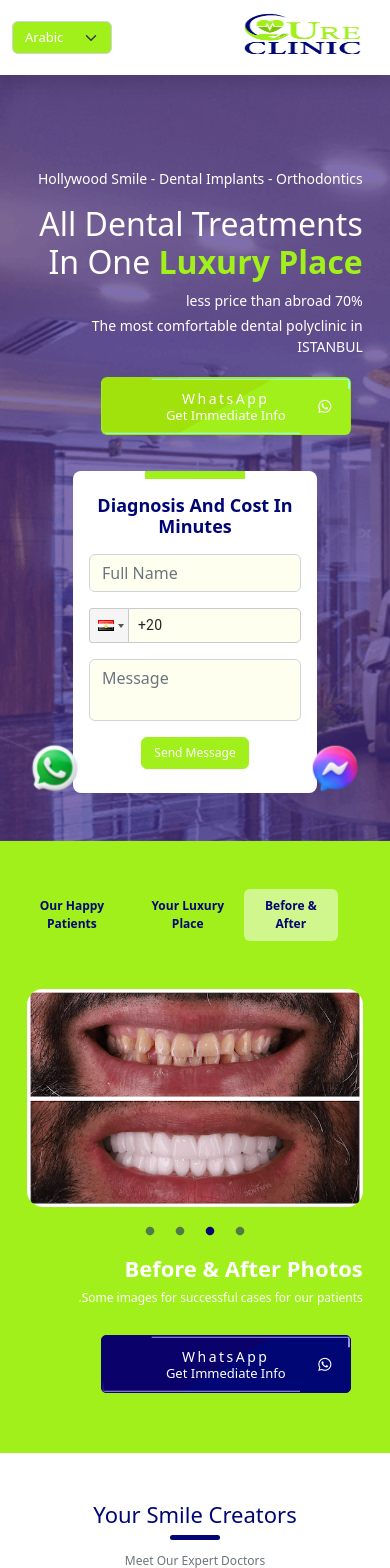
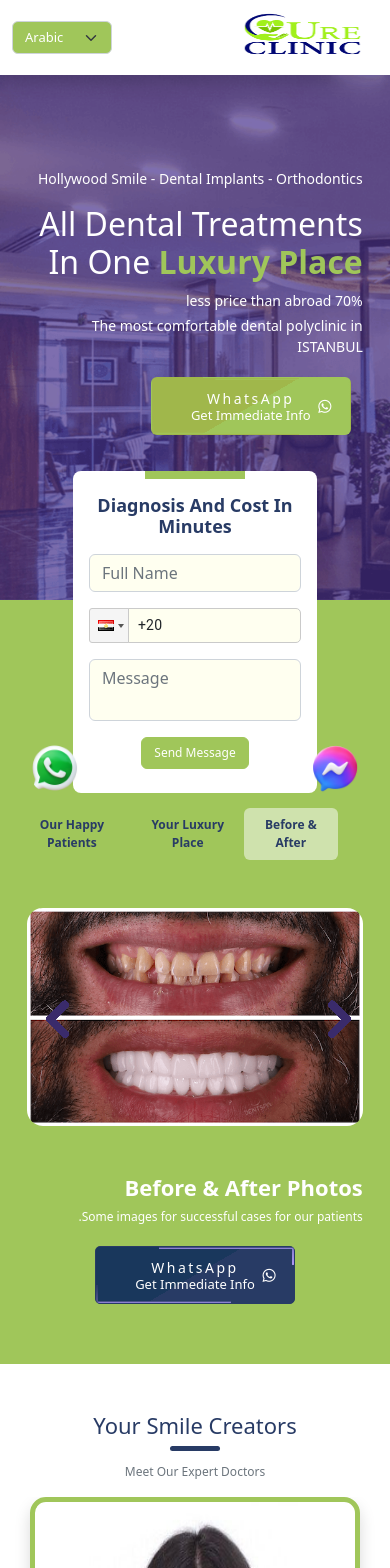
Before and after one commit to Ahmedrashed1619/DentSpa, a React (Create React App) app: page / in a window 390 px wide. Shown: the top 1568 px of the page. Built offline with nearby package versions, Linux system fonts and the light colour scheme.

Commit message:
update style some classes

```diff
--- a/src/App.scss
+++ b/src/App.scss
@@ -2,9 +2,12 @@
 
 :root {
     // --mainColor: rgba(32, 187, 175, 1);
-    --mainColor: #a1f01b;
+    // --mainColor: #a1f01b;
+    --mainColor: #a0c65a;
+    // --mainColor: #82a73f;
     // --secondColor: #3a2b6b;
-    --secondColor: #000674;
+    // --secondColor: #000674;
+    --secondColor: #283b65;
     --white: #fff;
     --black: #000;
     --transparent: transparent;
@@ -272,11 +275,28 @@ header .caption h1 {
     }
 }
 
-@media screen and (max-width: 500px) {
+@media screen and (max-width: 600px) {
+    header {
+        min-height: 600px;
+        height: 600px;
+    }
+
     header .caption h1 {
         width: 100%;
         font-size: 2rem !important;
     }
+
+    #rashed.second-sec {
+        padding-top: 13rem !important;
+    }
+}
+
+
+@media screen and (max-width: 500px) {
+    header .caption h1 {
+        // width: 100%;
+        font-size: 2rem !important;
+    }
 }
 
 @media screen and (max-width: 380px) {
@@ -293,7 +313,7 @@ header .caption h1 {
 /* section */
 
 #rashed .special-sec {
-    transform: translateY(-45%);
+    transform: translateY(-50%);
 }
 
 @media screen and (max-width: 768px) {
@@ -363,6 +383,14 @@ header .caption h1 {
 #rashed .caption-tab button:hover {
     color: var(--secondColor);
     background-color: var(--transparent);
+}
+
+@media screen and (max-width: 767px) {
+    #rashed .caption-tab button {
+        margin-left: auto;
+        margin-right: auto;
+        display: block;
+    }
 }
 
 
@@ -434,7 +462,8 @@ header .caption h1 {
         }
 
         .play {
-            background-color: #3a2b6b;
+            // background-color: #3a2b6b;
+            background-color: var(--secondColor);
             top: 50%;
             left: 50%;
             transform: translate(-50%, -50%);
@@ -494,14 +523,14 @@ header .caption h1 {
             h3 {
                 color: #ffffff;
                 letter-spacing: -.5px;
-                font-size: 32px;
+                // font-size: 32px;
                 line-height: 34px;
                 font-weight: 500;
-                margin-bottom: 18px;
+                // margin-bottom: 18px;
                 margin-top: 0;
 
                 @media screen and (max-width:400px) {
-                    font-size: 23px;
+                    // font-size: 23px;
 
                 }
             }
@@ -515,7 +544,8 @@ header .caption h1 {
             button {
                 border: none;
                 // background: rgba(32, 187, 175, 0.95);
-                background: linear-gradient(-30deg, #a1f01b 50%, #a1e10c 50%);
+                // background: linear-gradient(-30deg, var(--mainColor) 50%, #a1e10c 50%);
+                background: linear-gradient(-30deg, var(--mainColor) 50%, #a0b74b  50%);
                 color: #ffffff;
                 display: inline-block;
                 text-align: center;
@@ -548,7 +578,8 @@ header .caption h1 {
                 }
 
                 .play {
-                    background-color: #3a2b6b;
+                    // background-color: #3a2b6b;
+                    background-color: var(--secondColor);
                     top: 50%;
                     left: 50%;
                     transform: translate(-50%, -50%);
@@ -607,6 +638,10 @@ header .caption h1 {
                 }
             }
         }
+
+        @media screen and (max-width:650px) {
+            padding: 70px 0;
+        }
     }
 
     .virus-3 {
@@ -734,7 +769,7 @@ header .caption h1 {
 
 
     .smile .layer-smile {
-        top: 80%;
+        top: 75%;
         left: 0;
         right: 0;
         bottom: 0;
@@ -825,8 +860,8 @@ header .caption h1 {
     }
 
     .animated-button1 {
-        // background: linear-gradient(-30deg, #402d75 50%, #3a296c 50%) !important;
-        background: linear-gradient(-30deg, #000674 50%, #0a016b 50%);
+        // background: linear-gradient(-30deg, var(--secondColor) 50%, #3a296c 50%) !important;283b65
+        background: linear-gradient(-30deg, var(--secondColor) 50%, #19375c 50%);
     }
 
 }
@@ -875,19 +910,19 @@ header .caption h1 {
         border: 0;
         background: rgba(58, 43, 107, 0.04);
         border-radius: 20px;
-        padding: 2.5rem 4.5rem;
+        padding: 25px;
         display: flex;
         justify-content: center;
         align-items: center;
         margin-top: 50px;
 
-        img {
-            width: 150px;
-
-            @media screen and (max-width:767px) {
-                width: 70% !important;
-            }
-        }
+        // img {
+        //     width: 150px;
+
+        //     @media screen and (max-width:767px) {
+        //         width: 70% !important;
+        //     }
+        // }
     }
 }
 
@@ -1245,6 +1280,12 @@ footer form button:hover {
 @media screen and (max-width: 400px) {
     #rashed2 .member .caption-member p {
         font-size: 10px;
+    }
+}
+
+@media screen and (max-width:991.9px) {
+    .special-reverse {
+        flex-direction: column-reverse !important;
     }
 }
 
@@ -1614,7 +1655,8 @@ input {
 .animated-button1.whats.fix-whats span:nth-child(2),
 .animated-button1.whats.fix-whats span:nth-child(3),
 .animated-button1.whats.fix-whats span:nth-child(4) {
-    background: linear-gradient(to bottom, rgba(43, 8, 8, 0), #af98f5);
+    // background: linear-gradient(to bottom, rgba(43, 8, 8, 0), #af98f5);
+    background: linear-gradient(to bottom, var(--secondColor), #af98f5);
 }
 
 .animated-button1.whats.fix-whats3 span:nth-child(1),
@@ -1625,7 +1667,8 @@ input {
 .animated-button1.whats.hidden-xs.fix-whats span:nth-child(2),
 .animated-button1.whats.hidden-xs.fix-whats span:nth-child(3),
 .animated-button1.whats.hidden-xs.fix-whats span:nth-child(4) {
-    background: linear-gradient(to bottom, rgba(43, 8, 8, 0), #97fff8);
+    // background: linear-gradient(to bottom, rgba(43, 8, 8, 0), #97fff8);
+    background: linear-gradient(to bottom, rgba(43, 8, 8, 0), var(--mainColor));
 }
 
 .animated-button1 {
@@ -1633,21 +1676,32 @@ input {
     background: linear-gradient(-30deg, rgb(61, 11, 11) 50%, rgb(43, 8, 8) 50%);
     margin-top: 20px !important ;
     margin-top: 0;
-    color: #fff;
+    // color: #fff;
     box-shadow: none;
     height: 58px !important;
     width: 250px !important;
+    // margin-right: auto;
+    // margin-left: auto;
     color: white !important;
+}
+
+@media screen and (max-width: 600px) {
+    .animated-button1 {
+        width: 200px !important;
+        padding: 12px 20px !important;
+    }
 }
 
 .fix-whats {
     // background: linear-gradient(-30deg, #402d75 50%, #3a296c 50%);
-    background: linear-gradient(-30deg, #000674 50%, #0a016b 50%);
+    // background: linear-gradient(-30deg, var(--secondColor) 50%, #0a016b 50%);
+    background: linear-gradient(-30deg, var(--secondColor) 50%, #19375c 50%);
 }
 
  .fix-whats3 {
-    // background: linear-gradient(-30deg, #06cabd 50%, #06bbaf 50%);
-    background: linear-gradient(-30deg, #a1f01b 50%, #a1e10c 50%);
+    // background: linear-gradient(-30deg, var(--mainColor) 50%, #06bbaf 50%);
+    // background: linear-gradient(-30deg, var(--mainColor) 50%, #a1e10c 50%);
+    background: linear-gradient(-30deg, var(--mainColor) 50%, #a0b74b 50%);
 }
 
 .dtc p {
@@ -1675,5 +1729,73 @@ input {
 }.whats.fix-whats2, .whats.fix-whats {
     border-radius: 5px !important;
     // background: linear-gradient(-30deg, #402d75 50%, #3a296c 50%) !important;
-    background: linear-gradient(-30deg, #000674 50%, #0a016b 50%);
-}
+    // background: linear-gradient(-30deg, var(--secondColor) 50%, #0a016b 50%);
+    background: linear-gradient(-30deg, var(--secondColor) 50%, #19375c 50%);
+}
+
+
+.slick-prev {
+    transform: translateY(-100%) !important;
+    z-index: 1;
+    right: 5% !important;
+    left: auto !important;
+}
+
+.slick-next {
+    transform: translateY(-100%) !important;
+    z-index: 1;
+    left: 5% !important;
+    right: auto !important;
+}
+
+
+.slick-prev:before {
+    content: url(./img/chevron-right-solid.png) !important;
+    // font-size: 50px;
+    // font-weight: 700;
+    opacity: 1 !important;
+    // color: var(--secondColor);
+}
+
+.slick-next:before {
+    content: url(./img/chevron-left-solid.png) !important;
+    opacity: 1 !important;
+}
+
+
+.special-reverce-heading-sm {
+    display: none;
+}
+
+.special-reverce-heading-lg {
+    display: block;
+}
+
+@media screen and (max-width: 991.9px) {
+    .special-reverce-heading-sm {
+        display: block;
+    }
+
+    .special-reverce-heading-lg {
+        display: none;
+    }
+}
+
+
+@media screen and (max-width: 991px) {
+    .play {
+        width: 60px !important;
+        height: 60px !important;
+    }
+}
+
+@media screen and (max-width: 500px) {
+    .play {
+        width: 50px !important;
+        height: 50px !important;
+    }
+}
+
+.special-tab {
+    white-space: nowrap;
+}
--- a/src/Home.jsx
+++ b/src/Home.jsx
@@ -17,6 +17,7 @@ import doctor3 from './img/doctor3.jpg';
 import doctor4 from './img/doctor4.jpg';
 import doctor5 from './img/doctor5.jpg';
 import Member from './Member';
+// import $ from 'jquery';
 // import { BsWhatsapp } from 'react-icons/bs';
 // import img from './img/pendemic-video.png'
 
@@ -43,8 +44,8 @@ export default function Home({ val }) {
   };
 
   const slider1 = {
-    dots: true,
-    arrows: false,
+    dots: false,
+    arrows: true,
     infinite: true,
     // centerMode: true,
     slidesToShow: 1,
@@ -106,8 +107,6 @@ export default function Home({ val }) {
     //   }
     // ]
   };
-
-
   const cases =
     [
       {
@@ -200,9 +199,11 @@ export default function Home({ val }) {
 
 
 
+
+
   return (
     <>
-      <header className='py-5' dir={val === 'ar' || val ===  'ur'    ? 'rtl' : 'ltr'}>
+      <header className='py-5' dir={val === 'ar' || val ===  'ur' ? 'rtl' : 'ltr'}>
         <div className="container h-100">
           <div className="row gy-4 column__sm-reverse gx-md-5 gx-0 d-flex justify-content-center align-items-center mt-5 pt-5">
             <div className="col-xl-3 col-lg-4 col-md-5 col-sm-6 col-8">
@@ -258,26 +259,26 @@ export default function Home({ val }) {
         </div>
       </header>
 
-      <section id='rashed' className='py-5 rashed-mainBg' dir={val === 'ar' || val ===  'ur' ? 'rtl' : 'ltr'}>
+      <section id='rashed' className='py-5 rashed-mainBg second-sec' dir={val === 'ar' || val ===  'ur' ? 'rtl' : 'ltr'}>
         <div className="container">
-          <div className="row gx-0 d-flex justify-content-center align-items-center bg-white rounded-3 shadow p-3 special-sec">
+          <div className="row gx-0 d-flex justify-content-center align-items-center bg-white rounded-3 shadow px-3 py-2 special-sec">
             <div className="col-md-4 col-11">
               <div className="feature">
-                <img src={img1} className='w-75' style={{ height: '200px' }} alt="doctor" />
+                <img src={img1} className='w-75' style={{ height: '180px' }} alt="doctor" />
                 <h6 className='mb-2'>SAME DAY DENTISTRY</h6>
                 <p className='text-muted' style={{ fontSize: '14px', width: '75%' }}>Procedures such as a root canal & crown, extraction & implant, and bone graft/sinus lift normally take 3-5 visits. We can do it in one!</p>
               </div>
             </div>
             <div className="col-md-4 col-11">
               <div className="feature">
-                <img src={img2} className='w-75' style={{ height: '200px' }} alt="doctor" />
+                <img src={img2} className='w-75' style={{ height: '180px' }} alt="doctor" />
                 <h6 className='mb-2'>SPECIALIST CONSULTATION</h6>
                 <p className='text-muted' style={{ fontSize: '14px', width: '75%' }}>We take pride in explaining to our patients the status of their dental health. We guide you in developing an effective treatment plan.</p>
               </div>
             </div>
             <div className="col-md-4 col-11">
               <div className="feature">
-                <img src={img3} className='w-75' style={{ height: '200px' }} alt="doctor" />
+                <img src={img3} className='w-75' style={{ height: '180px' }} alt="doctor" />
                 <h6 className='mb-2'>ONLINE APPOINTMENT</h6>
                 <p className='text-muted' style={{ fontSize: '14px', width: '75%' }}>Fill out the form, tell us your convenient time for an appointment and we will call you for confirmation</p>
               </div>
@@ -321,7 +322,7 @@ export default function Home({ val }) {
                 </div>
                 <div className="col-md-6 col-11">
                   <div className="img-tab">
-                    <Slider {...slider1} className='text-center'>
+                    <Slider {...slider1} className='text-center' dir='ltr'>
                       {cases.map((item, i) => (
                         <img key={i} src={item.img} alt={item.alt} style={{ minHeight: '300px', maxHeight: '350px', cursor: 'pointer' }} className='rounded-4' />
                       ))}
--- a/src/components/ChangeSmile/ChangeSmile.jsx
+++ b/src/components/ChangeSmile/ChangeSmile.jsx
@@ -56,7 +56,7 @@ const ChangeSmile = ({val}) => {
       {
         id: 1,
         img: img1,
-        title: 'Clear Aligner &amp; Invisalign',
+        title: 'Clear Aligner & Invisalign',
         text: `Invisalign or Clear Alaigner is a series of clear teeth aligners that work to
         straighten the teeth over time without the hassle, pain, and no look of metal
         braces, it is the new innovation of orthodontics.`
@@ -190,24 +190,24 @@ const ChangeSmile = ({val}) => {
             <h2 className='rashed-secondColor mb-4'>Our Partners</h2>
           </div>
           <Row className='mt-5'>
-            <Col xl={3} lg={3} md={4} sm={6}>
+            <Col xl={3} lg={3} md={4} className='col-6'>
               <div className="partimg">
-                <img src={partner1} alt="" width={'150px'} className="img-responsive" />
+                <img src={partner1} alt="part" className=" w-100" />
               </div>
             </Col>
-            <Col xl={3} lg={3} md={4} sm={6}>
+            <Col xl={3} lg={3} md={4} className='col-6'>
               <div className="partimg">
-                <img src={partner2} alt="" width={'150px'} className="img-responsive" />
+                <img src={partner2} alt="part" className=" w-100" />
               </div>
             </Col>
-            <Col xl={3} lg={3} md={4} sm={6}>
+            <Col xl={3} lg={3} md={4} className='col-6'>
               <div className="partimg">
-                <img src={partner3} alt="" width={'150px'} className="img-responsive" />
+                <img src={partner3} alt="part" className=" w-100" />
               </div>
             </Col>
-            <Col xl={3} lg={3} md={4} sm={6}>
+            <Col xl={3} lg={3} md={4} className='col-6'>
               <div className="partimg">
-                <img src={partner4} alt="" width={'150px'} className="img-responsive" />
+                <img src={partner4} alt="part" className=" w-100" />
               </div>
             </Col>
 
@@ -216,11 +216,11 @@ const ChangeSmile = ({val}) => {
           </Row>
         </Container>
       </div>
-      <div className="app__typing" dir={val === 'ar' || val ===  'ur' ? 'rtl' : 'ltr'}>
+      <div className="app__typing py-2" dir={val === 'ar' || val ===  'ur' ? 'rtl' : 'ltr'}>
         <Container>
           <div className='grid'>
             <div className="content">
-              <p>   The most qualified, skillful and professional Doct
+              <p className='h6'>   The most qualified, skillful and professional Doct
 
               </p>
             </div>
--- a/src/components/ChangeSmile/MemberSmail.jsx
+++ b/src/components/ChangeSmile/MemberSmail.jsx
@@ -16,9 +16,9 @@ const MemberSmail = ({ img, title, text, val }) => {
           </div>
         </div> */}
         <div className="smile rounded-4 shadow position-relative mx-auto overflow-hidden" style={{ border: '4px solid var(--mainColor)' , width: '90%'}}  dir={val === 'ar' || val ===  'ur' ? 'rtl' : 'ltr'}>
-          <img src={img} className='w-100' style={{height: '270px'}} alt="member-img" />
+          <img src={img} className='w-100' style={{height: '240px'}} alt="member-img" />
           <div className="layer-smile rashed-mainBg h-100 position-absolute py-3 px-1">
-            <h5 className='mb-3' style={{fontWeight: 600}}>
+            <h5 className='mb-4' style={{fontWeight: 600}}>
               <i className={`fas fa-cloud ${val === 'ar' || val ===  'ur' ? 'ms-2' : 'me-2'}`}></i>
               {title}
             </h5>
--- a/src/components/Protocol/Protocol.jsx
+++ b/src/components/Protocol/Protocol.jsx
@@ -33,9 +33,9 @@ const Protocol = ({ val }) => {
     <>
       <div className="app__protocol" >
         <Container>
-          <Row className='app__protocol-grid gx-lg-5 gx-0 gy-4'>
-            <Col lg={6} className='app__protocol-left col-11' dir={val === 'ar' || val === 'ur' ? 'rtl' : 'ltr'} >
-              <h3>Pandemic Distancing Protocol</h3>
+          <Row className='app__protocol-grid gx-lg-5 gx-0 gy-lg-0 gy-5 special-reverse'>
+            <Col lg={6} className='app__protocol-left' dir={val === 'ar' || val === 'ur' ? 'rtl' : 'ltr'} >
+              <h2 className='special-reverce-heading-lg mb-3'>Pandemic Distancing Protocol</h2>
               <p style={{fontSize: '14px'}}>To prevent any emergence of any potential transmission of any virus, we are using advanced equipment to sterilize every corner of our clinic; anticipated consumable resources needs (e.g. masks; gloves; hand hygiene products ;..) have been estimated. Your well-being matters to us, we expect the same consideration from you.</p>
               <div className="center">
                 <button className="animated-button1 whats fix-whats3 w-btn w-btn-open" target="blank">
@@ -52,11 +52,11 @@ const Protocol = ({ val }) => {
                 <img className='virus-3' src={virus} alt="" />
               </div>
             </Col>
-            <Col lg={6} className='app__protocol-right col-11 mx-auto'>
-
+            <Col lg={6} className='app__protocol-right mx-auto'>
+              <h2 className='special-reverce-heading-sm h1 mb-4'>Pandemic Distancing Protocol</h2>
               <div className='video-wrapper' style={{ position: 'relative', boxShadow: '0 25px 80px rgb(0 0 0 / 20%)' }}>
 
-                <img src={img} alt="" className='w-100' />
+                <img src={img} alt="video-wrapper" className='w-100' />
 
                 <div className="play" onClick={() => handePlay(1)} data-bs-toggle="modal" data-bs-target="#exampleModal10">
                   <BsPlayFill size={29} color={'#fff'} />
```
